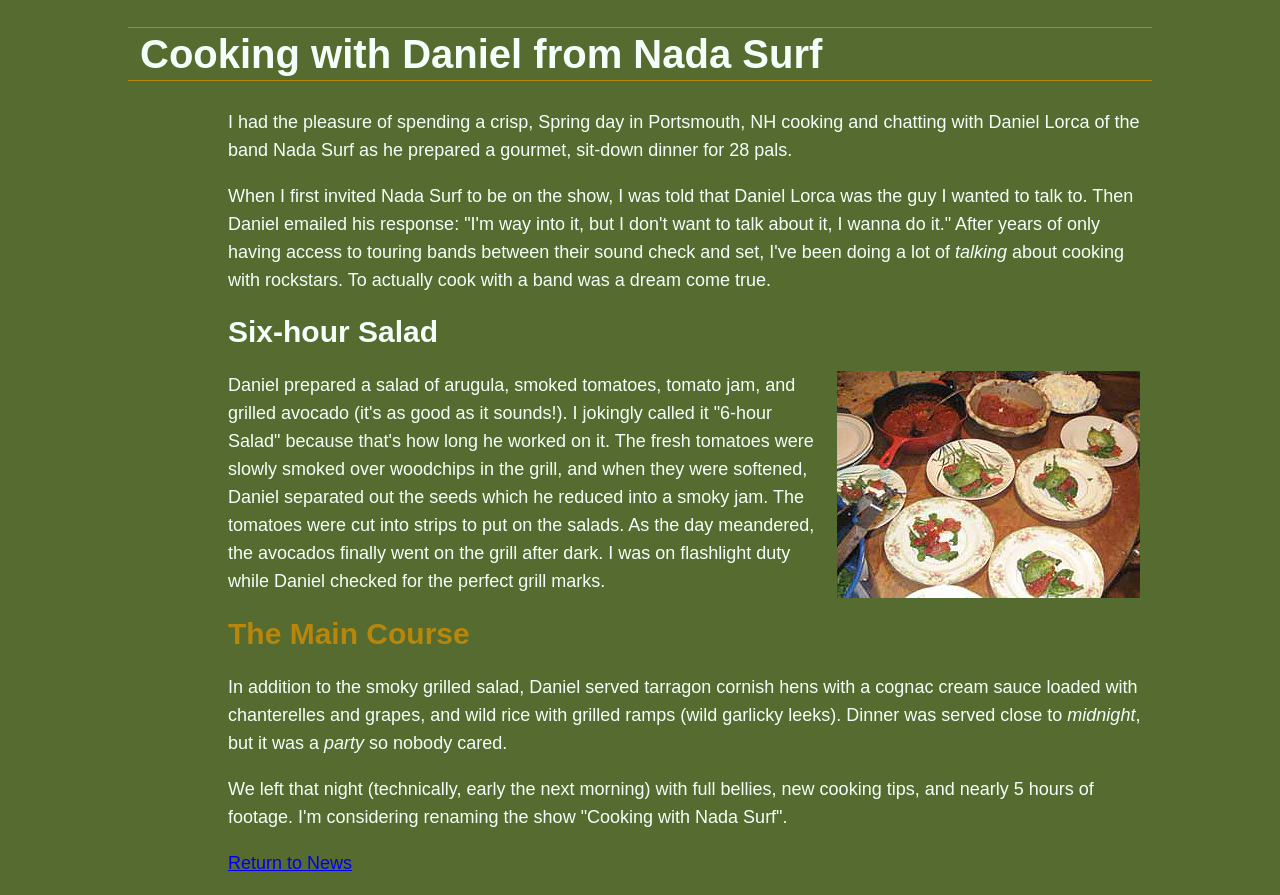
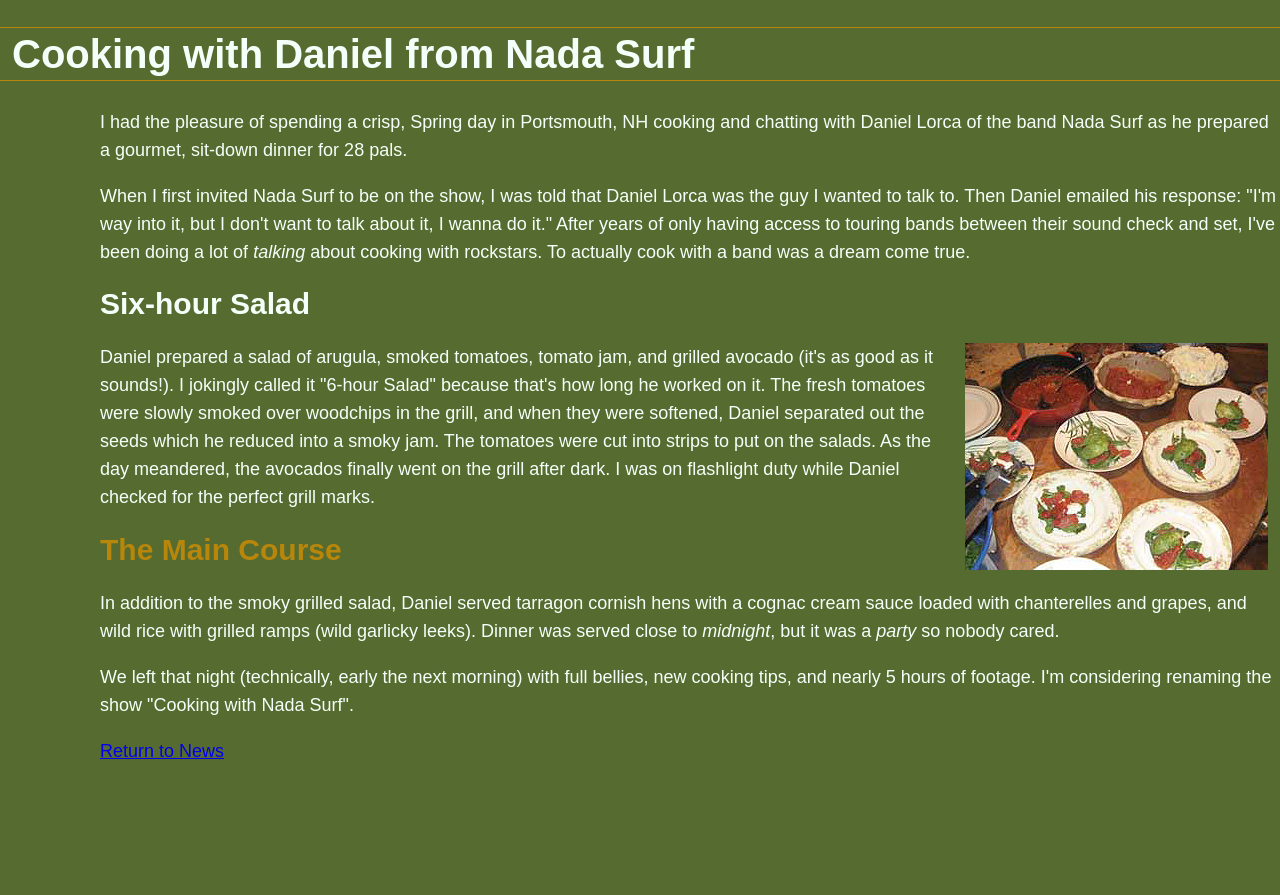
Before and after one commit to mochamokin/fid, a plain HTML site: page bistro/cooking.html in a window 1280 px wide. After the commit the page ends 800 px from the top, so only its background shows below. Drawn offline with Linux system fonts and the light colour scheme.

Commit message:
Update cooking.html

```diff
--- a/bistro/cooking.html
+++ b/bistro/cooking.html
@@ -5,7 +5,7 @@
 <title>Cooking with Nada Surf</title>
 <style>
   body {
-    margin: 0 10%;
+    margin: auto auto;
     font: 1.25rem/1.75rem sans-serif;
     color: mintcream;
     background-color: darkolivegreen;
```
